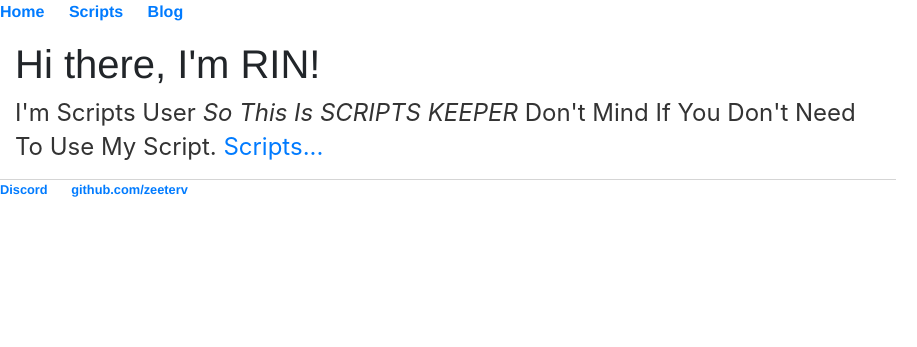
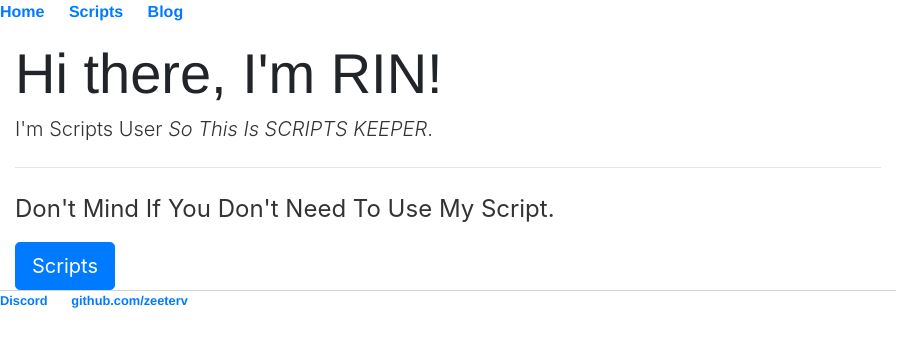
Before and after one commit to zeeterv/rinweb, a Jekyll site: the page built from index.html, in a window 1280 px wide. Shown: the top 347 px of the page, without its empty margins (0-917 px from the left). Built offline with Jekyll 4.4.1, drawn with Linux system fonts in a browser that asks for light colours.

Commit message:
Update index.html

```diff
--- a/index.html
+++ b/index.html
@@ -3,6 +3,9 @@ layout: default
 title: RIN"me#4555 Scripts Keeper
 ---
 <div class="blurb">
-	<h1>Hi there, I'm RIN! </h1>
-	<p>I'm Scripts User <em>So This Is SCRIPTS KEEPER</em> Don't Mind If You Don't Need To Use My Script. <a href="/script">Scripts...</a></p>
+	<h1 class="display-4">Hi there, I'm RIN! </h1>
+	<p class="lead">I'm Scripts User <em>So This Is SCRIPTS KEEPER</em>.</p>
+	<hr class="my-4">
+	<p>Don't Mind If You Don't Need To Use My Script.</p>
+	<a class="btn btn-primary btn-lg" href="#" role="button">Scripts</a>
 </div><!-- /.blurb -->
```
